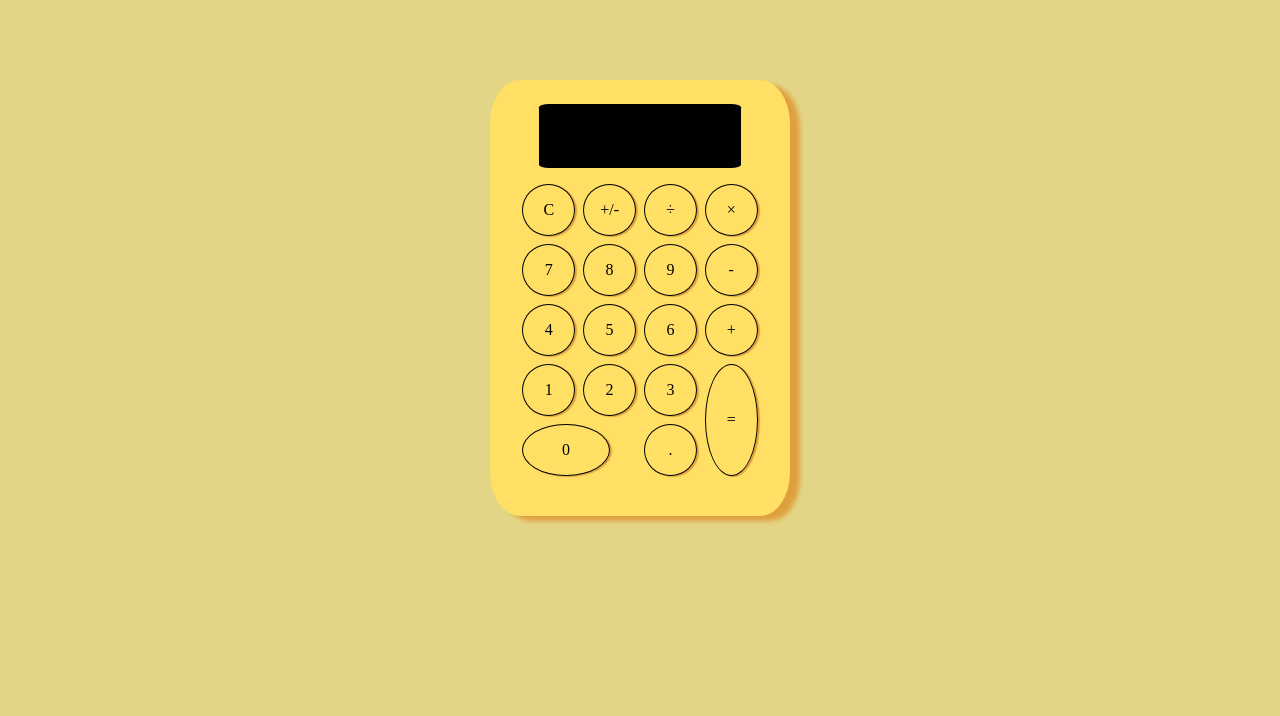
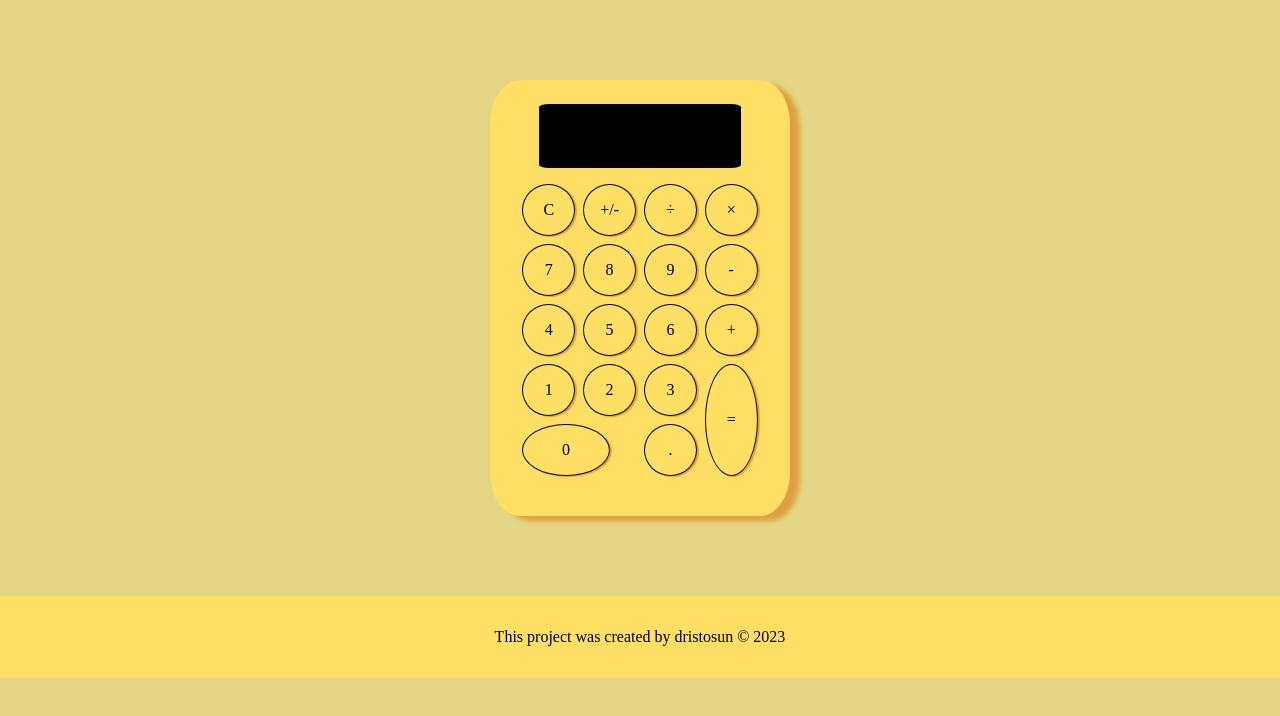
Before and after one commit to deliasoare/Calculator, a plain HTML site: page index.html in a window 1280 px wide. Drawn offline with Linux system fonts and the light colour scheme.

Commit message:
Add footer

```diff
--- a/index.html
+++ b/index.html
@@ -38,6 +38,7 @@
                 </div>
             </div>
         </section>
+        <footer class="footer">This project was created by dristosun &#169; 2023</footer>
 
 
         <script src="index.js"></script>
--- a/styles.css
+++ b/styles.css
@@ -107,3 +107,10 @@ body {
     grid-row:5/5;
     grid-column:3/4;
 }
+
+.footer {
+    background-color:var(--calculator);
+    width:100%;
+    padding:2rem;
+    text-align:center;
+}
```
